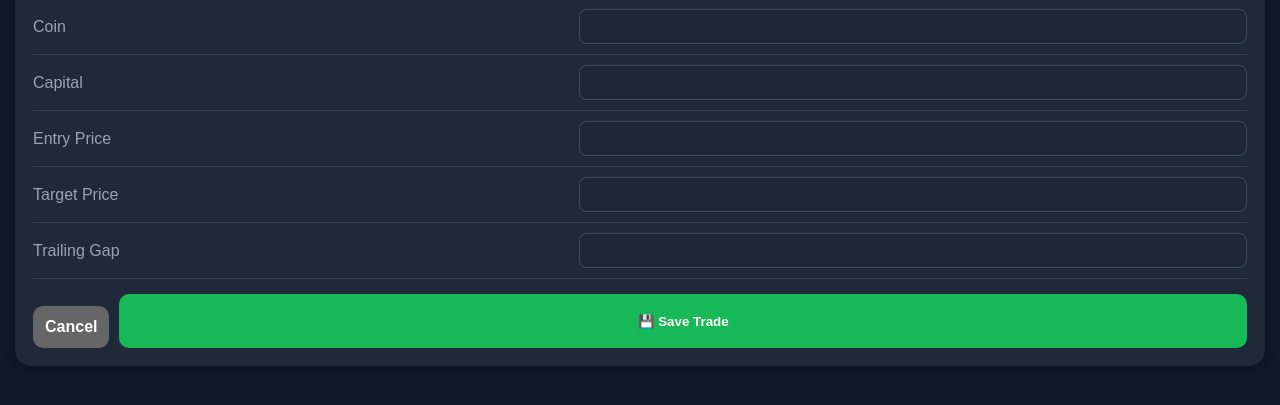
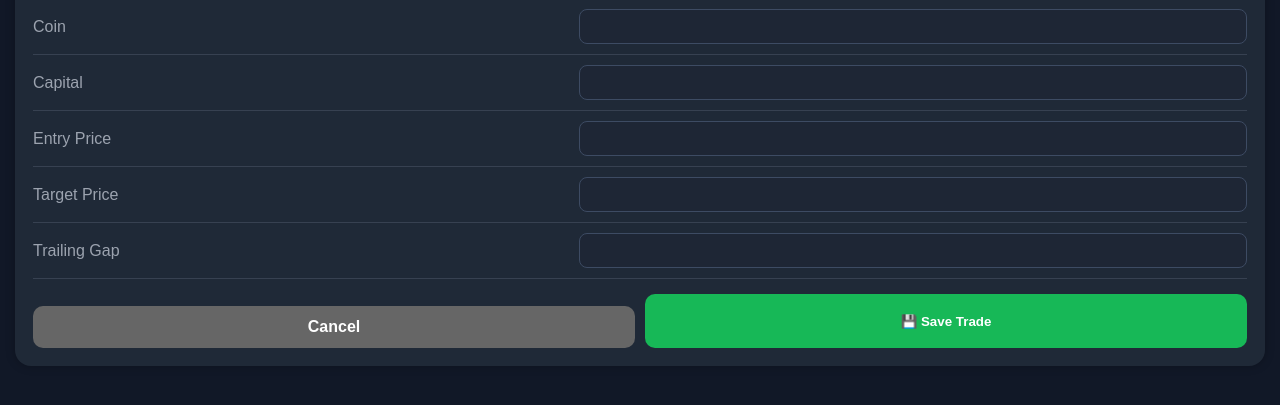
Before and after one commit to adhigame989/Indodax-Execution-Bot, a Flask app: template templates/edit_trade.html in a window 1280 px wide. Shown: the part 136-541 px from the top of the page. Run offline with Flask 3, Linux system fonts and the light colour scheme; the template is opened without the code that fills it, so the values that code supplies are empty; parts of the project's set-up code (start-up, migrations or seed data) failed here and were passed over.

Commit message:
Add button-group styles for layout

```diff
--- a/static/css/style.css
+++ b/static/css/style.css
@@ -377,3 +377,11 @@ font-weight:bold;
     font-weight:bold;
     padding:12px;
 }
+
+.button-group a{
+    flex:1;
+}
+
+.button-group button{
+    flex:1;
+}
```
